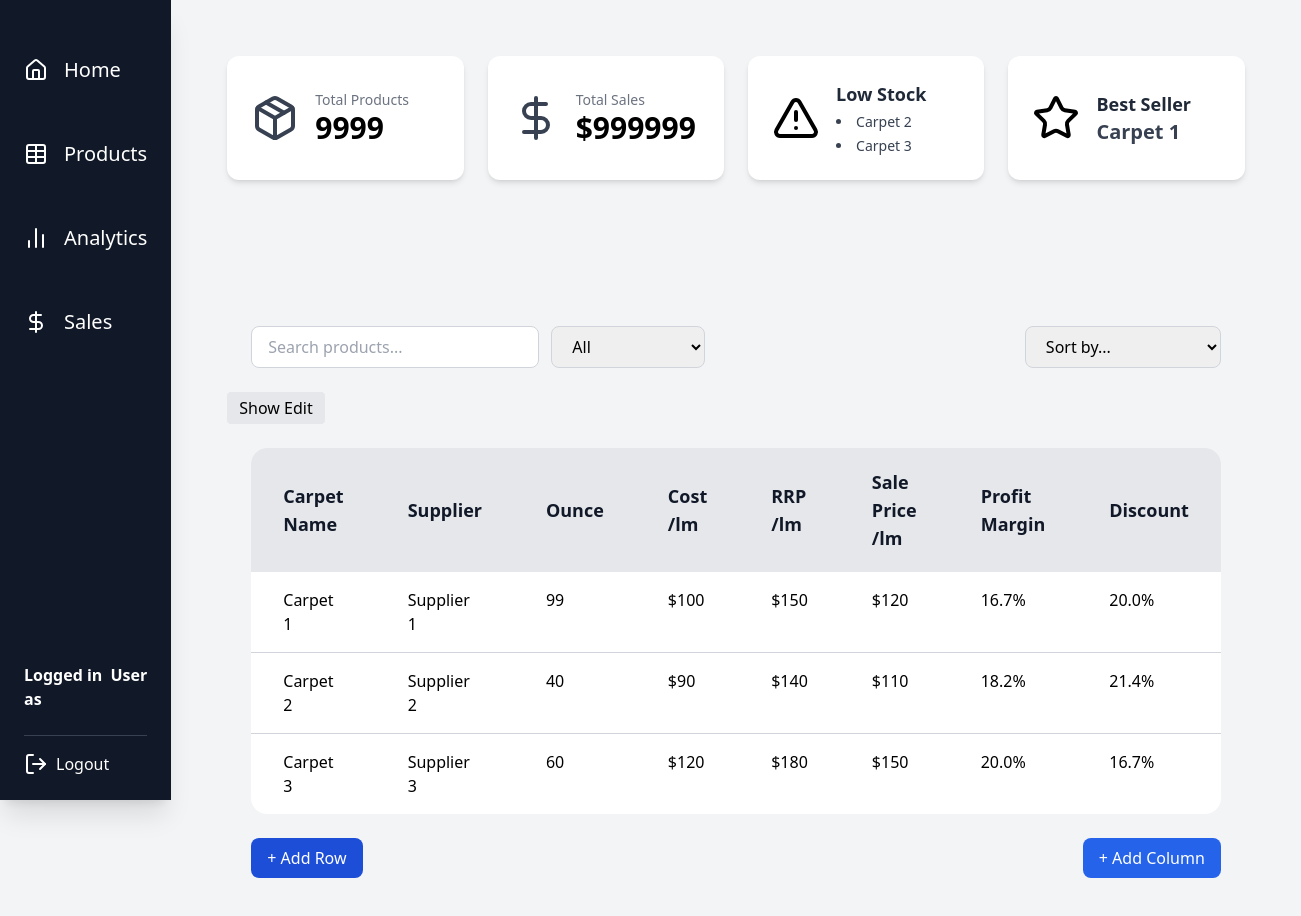
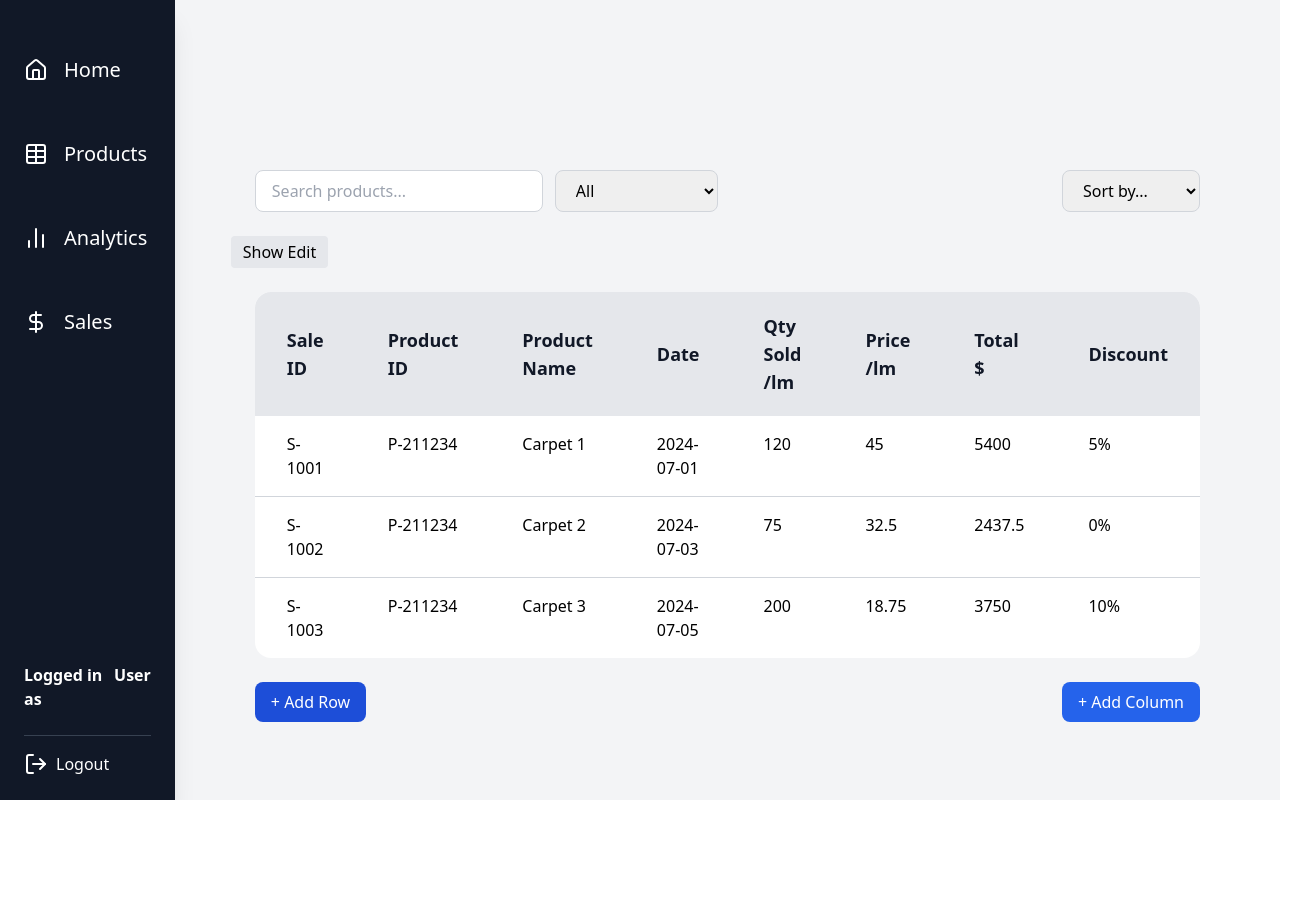
Before and after one commit to Kase090/Carpet-Manager, a React (Vite) app: page / in a window 1280 px wide. Both pictures are taken after a click on the item "Sales". Shown: the top 916 px of the page, 1301 px wide, since content can reach past the window. After the commit the page ends 800 px from the top, so only its background shows below. Built offline with nearby package versions, Linux system fonts and the light colour scheme.

Commit message:
Sales Section

```diff
--- a/src/App.jsx
+++ b/src/App.jsx
@@ -2,7 +2,7 @@ import { useState } from "react";
 import Sidebar from "./components/Sidebar";
 import HomePage from "./pages/HomePage";
 import ProductsPage from "./pages/ProductsPage";
-
+import SalesPage from "./pages/salesPage";
 export default function App() {
   const [page, setPage] = useState("home");
 
@@ -13,8 +13,7 @@ export default function App() {
       <main className="flex-1 p-6 bg-gray-100">
         {page === "home" && <HomePage />}
         {page === "products" && <ProductsPage />}
-
-        {/* Dashboard + Table content will go here */}
+        {page === "sales" && <SalesPage />}
       </main>
     </div>
   );
--- a/src/components/Sidebar.jsx
+++ b/src/components/Sidebar.jsx
@@ -2,7 +2,7 @@
 import { Home, Table, BarChart2, DollarSign, LogOut } from "lucide-react";
 
 // Accepts an optional `username` prop (defaults to "User")
-export default function Sidebar({ username = "User", setPage = { setPage } }) {
+export default function Sidebar({ username = "User", setPage = {} }) {
   return (
     // Main sidebar container
     // h-screen: full height | w-64: fixed width | bg-gray-900: dark background
@@ -26,7 +26,10 @@ export default function Sidebar({ username = "User", setPage = { setPage } }) {
           <li className="flex items-center gap-4 cursor-pointer">
             <BarChart2 size={24} /> Analytics
           </li>
-          <li className="flex items-center gap-4 cursor-pointer">
+          <li
+            onClick={() => setPage("sales")}
+            className="flex items-center gap-4 cursor-pointer"
+          >
             <DollarSign size={24} /> Sales
           </li>
         </ul>
--- a/src/components/Table.jsx
+++ b/src/components/Table.jsx
@@ -95,10 +95,65 @@ const normalizeColumn = (column) => {
     key: columnObject.key ?? toKey(columnObject.label),
   };
 };
+const normalizeSortOption = (option, columnMap, fallbackKey) => {
+  if (!option || !option.label) {
+    throw new Error("Sort options must include a label");
+  }
 
+  const columnFromLabel = option.columnLabel
+    ? columnMap[option.columnLabel]
+    : undefined;
+  const deriveValue =
+    option.getValue ??
+    (columnFromLabel && columnFromLabel.isDerived && columnFromLabel.derive
+      ? (row) => columnFromLabel.derive(row)
+      : undefined);
+  const valueAccessor =
+    deriveValue ||
+    (columnFromLabel
+      ? (row) => row[columnFromLabel.key]
+      : option.key
+      ? (row) => row[option.key]
+      : fallbackKey
+      ? (row) => row[fallbackKey]
+      : () => undefined);
+
+  const isNumeric = option.numeric ?? columnFromLabel?.isNumeric ?? false;
+  const direction = option.direction === "desc" ? -1 : 1;
+
+  const comparator =
+    option.comparator ??
+    ((a, b) => {
+      const valueA = valueAccessor(a);
+      const valueB = valueAccessor(b);
+
+      if (isNumeric) {
+        const numericA = Number(valueA ?? 0);
+        const numericB = Number(valueB ?? 0);
+        return direction * (numericA - numericB);
+      }
+
+      const stringA = String(valueA ?? "");
+      const stringB = String(valueB ?? "");
+      return (
+        direction *
+        stringA.localeCompare(stringB, undefined, {
+          sensitivity: "base",
+          numeric: true,
+        })
+      );
+    });
+
+  return {
+    ...option,
+    value: option.value ?? option.label,
+    comparator,
+  };
+};
 export default function ProductsTable({
   fixedColumns: fixedColumnsProp,
   initialData,
+  sortOptions: sortOptionsProp,
 }) {
   // --- GLOBAL CONFIG ---
   const MAX_CUSTOM_COLUMNS = 10;
@@ -154,12 +209,12 @@ export default function ProductsTable({
 
   useEffect(() => {
     if (!Array.isArray(initialData)) return;
-
+    // if theres no initial data set it to default products
     if (initialData.length === 0) {
       setProducts([]);
       return;
     }
-
+    // otherwise set it to initial data prop
     setProducts(initialData.map((item) => ({ ...item })));
   }, [initialData]);
 
@@ -204,7 +259,7 @@ export default function ProductsTable({
   // Search + filter + sort states
   const [searchQuery, setSearchQuery] = useState("");
   const [filterColumn, setFilterColumn] = useState("All");
-  const [sortOption, setSortOption] = useState("None");
+  const [selectedSort, setSelectedSort] = useState("None");
 
   // --- FUNCTIONS ---
 
@@ -396,30 +451,35 @@ export default function ProductsTable({
         .includes(search);
     }
   });
+  const primaryColumnKey = fixedColumns[0]?.key ?? "name";
+
+  const normalizedSortOptions = useMemo(() => {
+    const baseOptions = [
+      { label: "Name (A-Z)", key: primaryColumnKey, direction: "asc" },
+      { label: "Name (Z-A)", key: primaryColumnKey, direction: "desc" },
+    ];
+
+    const mergedOptions =
+      Array.isArray(sortOptionsProp) && sortOptionsProp.length > 0
+        ? [...baseOptions, ...sortOptionsProp]
+        : baseOptions;
+
+    return mergedOptions.map((option) =>
+      normalizeSortOption(option, columnMap, primaryColumnKey)
+    );
+  }, [columnMap, primaryColumnKey, sortOptionsProp]);
+
+  const selectedSortDefinition = useMemo(
+    () =>
+      normalizedSortOptions.find((option) => option.value === selectedSort) ||
+      null,
+    [normalizedSortOptions, selectedSort]
+  );
 
   // Sorting
   filteredProducts = [...filteredProducts].sort((a, b) => {
-    if (sortOption === "Name (A-Z)" || sortOption === "Name (Z-A)") {
-      const primaryColumn = fixedColumns[0];
-      const key = primaryColumn ? primaryColumn.key : "name";
-      const valueA = String(a[key] ?? "");
-      const valueB = String(b[key] ?? "");
-      return sortOption === "Name (A-Z)"
-        ? valueA.localeCompare(valueB)
-        : valueB.localeCompare(valueA);
-    }
-    if (
-      sortOption === "Price (Low-High)" ||
-      sortOption === "Price (High-Low)"
-    ) {
-      const saleColumnKey = columnMap["Sale Price"]?.key ?? "sale";
-      const valueA = Number(a[saleColumnKey] ?? 0);
-      const valueB = Number(b[saleColumnKey] ?? 0);
-      return sortOption === "Price (Low-High)"
-        ? valueA - valueB
-        : valueB - valueA;
-    }
-    return 0;
+    if (!selectedSortDefinition) return 0;
+    return selectedSortDefinition.comparator(a, b);
   });
   // Build a list of visible columns so to reuse  when rendering headers and rows
   const visibleColumns = [
@@ -447,7 +507,7 @@ export default function ProductsTable({
   useEffect(() => {
     // set current page to 1 when any of the following states change
     setCurrentPage(1);
-  }, [searchQuery, filterColumn, sortOption, products]);
+  }, [searchQuery, filterColumn, selectedSort, products]);
 
   useEffect(() => {
     // keep the page input synchronized with the current page and available pages
@@ -536,15 +596,17 @@ export default function ProductsTable({
         </div>
 
         <select
-          value={sortOption}
-          onChange={(e) => setSortOption(e.target.value)}
+          value={selectedSort}
+          onChange={(e) => setSelectedSort(e.target.value)}
           className="border border-gray-300 rounded-lg px-4 py-2 focus:outline-none focus:ring-2 focus:ring-blue-500"
         >
           <option value="None">Sort by...</option>
-          <option value="Name (A-Z)">Name (A-Z)</option>
-          <option value="Name (Z-A)">Name (Z-A)</option>
-          <option value="Price (Low-High)">Price (Low → High)</option>
-          <option value="Price (High-Low)">Price (High → Low)</option>
+
+          {normalizedSortOptions.map((option) => (
+            <option key={option.value} value={option.value}>
+              {option.label}
+            </option>
+          ))}
         </select>
       </div>
       <button
--- a/src/pages/ProductsPage.jsx
+++ b/src/pages/ProductsPage.jsx
@@ -1,5 +1,6 @@
-import Table from "../components/Table";
+import Table from "../components/Table"; // import table
 
+// define columns
 const productColumns = [
   { key: "productName", label: "Product Name", defaultValue: "New Product" },
   { key: "supplier", label: "Supplier" },
@@ -13,7 +14,7 @@ const productColumns = [
     isNumeric: true,
   },
 ];
-
+/// temp data
 const sampleProducts = [
   {
     productName: "Carpet 1",
@@ -47,14 +48,6 @@ const sampleProducts = [
 export default function ProductsPage() {
   return (
     <div className="p-8 space-y-6 max-w-7xl mx-auto">
-      <div>
-        <h1 className="text-3xl font-bold text-gray-900">Products</h1>
-        <p className="text-gray-600 mt-1">
-          Track supplier information, stock levels, and product attributes in
-          one place.
-        </p>
-      </div>
-
       <Table fixedColumns={productColumns} initialData={sampleProducts} />
     </div>
   );
--- a/src/pages/salesPage.jsx
+++ b/src/pages/salesPage.jsx
@@ -0,0 +1,74 @@
+import Table from "../components/Table";
+
+const salesColumns = [
+  { key: "saleId", label: "Sale ID" },
+  { key: "productId", label: "Product ID" },
+  { key: "productName", label: "Product Name" },
+  { key: "date", label: "Date" },
+  {
+    key: "quantitySold",
+    label: "Qty Sold /lm",
+    isNumeric: true,
+    defaultValue: 0,
+  },
+  {
+    key: "priceLm",
+    label: "Price /lm",
+
+    isNumeric: true,
+    defaultValue: 0,
+  },
+  {
+    key: "totalLm",
+    label: "Total $",
+
+    isNumeric: true,
+    defaultValue: 0,
+  },
+  {
+    key: "discount",
+    label: "Discount",
+    defaultValue: "0%",
+  },
+];
+
+const salesData = [
+  {
+    saleId: "S-1001",
+    productId: "P-211234",
+    productName: "Carpet 1",
+    date: "2024-07-01",
+    quantitySold: 120,
+    priceLm: 45.0,
+    totalLm: 5400,
+    discount: "5%",
+  },
+  {
+    saleId: "S-1002",
+    productId: "P-211234",
+    productName: "Carpet 2",
+    date: "2024-07-03",
+    quantitySold: 75,
+    priceLm: 32.5,
+    totalLm: 2437.5,
+    discount: "0%",
+  },
+  {
+    saleId: "S-1003",
+    productId: "P-211234",
+    productName: "Carpet 3",
+    date: "2024-07-05",
+    quantitySold: 200,
+    priceLm: 18.75,
+    totalLm: 3750,
+    discount: "10%",
+  },
+];
+
+export default function SalesPage() {
+  return (
+    <div className="p-8 space-y-6 max-w-7xl mx-auto">
+      <Table fixedColumns={salesColumns} initialData={salesData} />
+    </div>
+  );
+}
```
